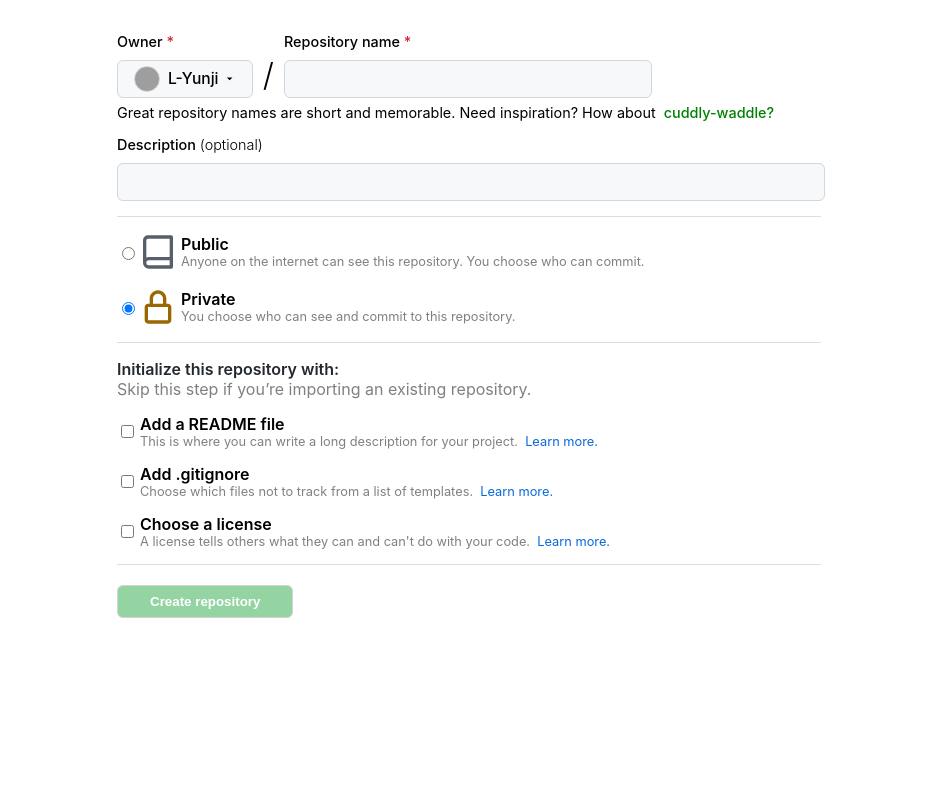
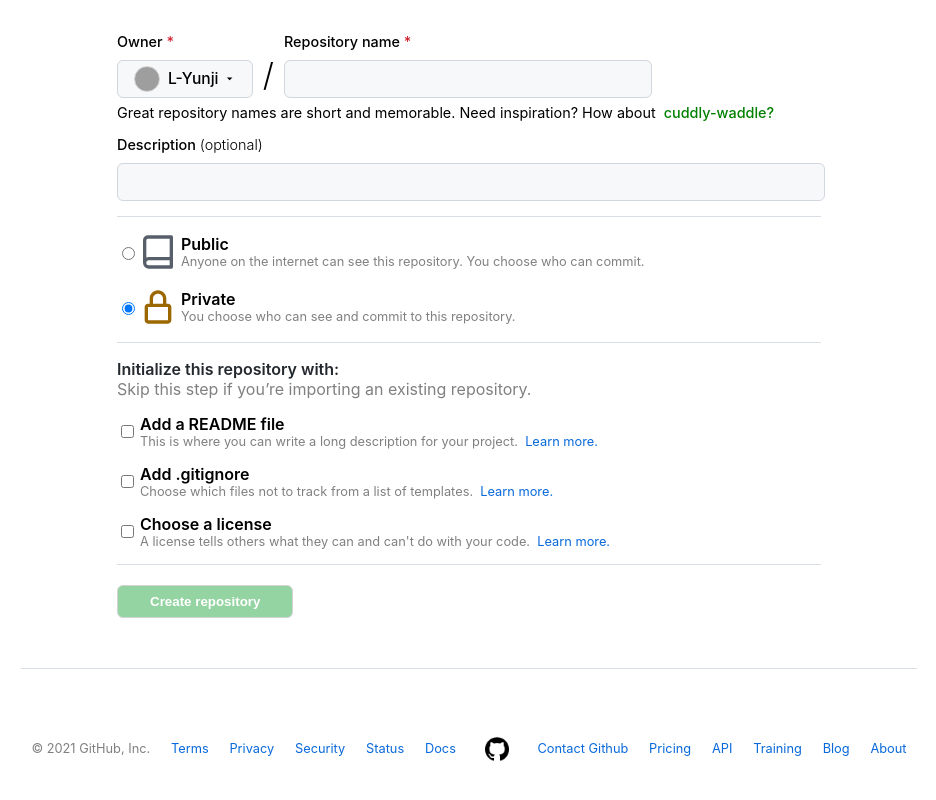
Before and after one commit to EFUB-GitHub-Clone/gitclone-frontend, a React (Create React App) app: page /create-repo in a window 1280 px wide. Shown: the part 208-1008 px from the top of the page, without its empty margins (171-1107 px from the left). Before the commit the page ends 876 px from the top, so only its background shows below. Built offline with nearby package versions, Linux system fonts and the light colour scheme; grey boxes are pictures that could not be loaded.

Commit message:
feat: Footer 생성

```diff
--- a/src/components/Footer.js
+++ b/src/components/Footer.js
@@ -0,0 +1,56 @@
+import React from "react";
+import styled, {css} from "styled-components";
+import GitHubIcon from '../assets/github-icon.png';
+
+const Footer = () => {
+    return (
+        <Foot>
+            <p>© 2021 GitHub, Inc.</p>
+            <Link href="https://docs.github.com/en/github/site-policy/github-terms-of-service">Terms</Link>
+            <Link href="https://docs.github.com/en/github/site-policy/github-privacy-statement">Privacy</Link>
+            <Link href="https://github.com/security">Security</Link>
+            <Link href="https://www.githubstatus.com/">Status</Link>
+            <Link href="https://docs.github.com/en">Docs</Link>
+            <Logo src={GitHubIcon}/>
+            <Link href="https://support.github.com/?tags=dotcom-footer">Contact Github</Link>
+            <Link href="https://github.com/pricing">Pricing</Link>
+            <Link href="https://docs.github.com/en">API</Link>
+            <Link href="https://services.github.com/">Training</Link>
+            <Link href="https://github.blog/">Blog</Link>
+            <Link href="https://github.com/about">About</Link>
+        </Foot>
+    );
+};
+
+const Foot = styled.div`
+    display: flex;
+    justify-content: space-around;
+    align-items: center;
+    width: 100%;
+    height: 20vh;
+    color: gray;
+    font-size: 0.8rem;
+`;
+
+const Logo = styled.img`
+    height: 1.5rem;
+    width: 1.5rem;
+    padding: 0.5rem;
+    &:hover {
+    cursor: pointer;
+}
+`;
+
+const Link = styled.a`
+    text-decoration-line: none;
+    color: #0969da;
+    &:visited {
+        text-decoration: none;
+        color: #0969da;
+    }
+    &:hover {
+        text-decoration: underline;
+    }
+`
+
+export default Footer;
--- a/src/pages/CreateRepo.js
+++ b/src/pages/CreateRepo.js
@@ -1,10 +1,10 @@
 import React from 'react';
 import styled from 'styled-components';
-import Header from '../components/Header';
 import InputBox from '../components/InputBox';
 import PrivacySetting from '../components/PrivacySetting';
 import InitializingRepo from '../components/InitializingRepo';
 import CreateRepoBtn from '../components/CreateRepoBtn';
+import Footer from '../components/Footer'
 
 function CreateRepo() {
   return (
@@ -29,8 +29,10 @@
           <Submit>
             <CreateRepoBtn/>
           </Submit>
+          <Foot>
+            <Footer/>
+          </Foot>
         </CreateRepoWrapper>
-
       </div>
   );
 }
@@ -73,4 +75,9 @@
   margin: 20px 0 50px 0;
 `
 
+const Foot = styled.div`
+  width: 70vw;
+  border-top: 1px solid #D8DEE4;
+`
+
 export default CreateRepo;
```
Also changed, not shown: src/assets/github-icon.png (added).
